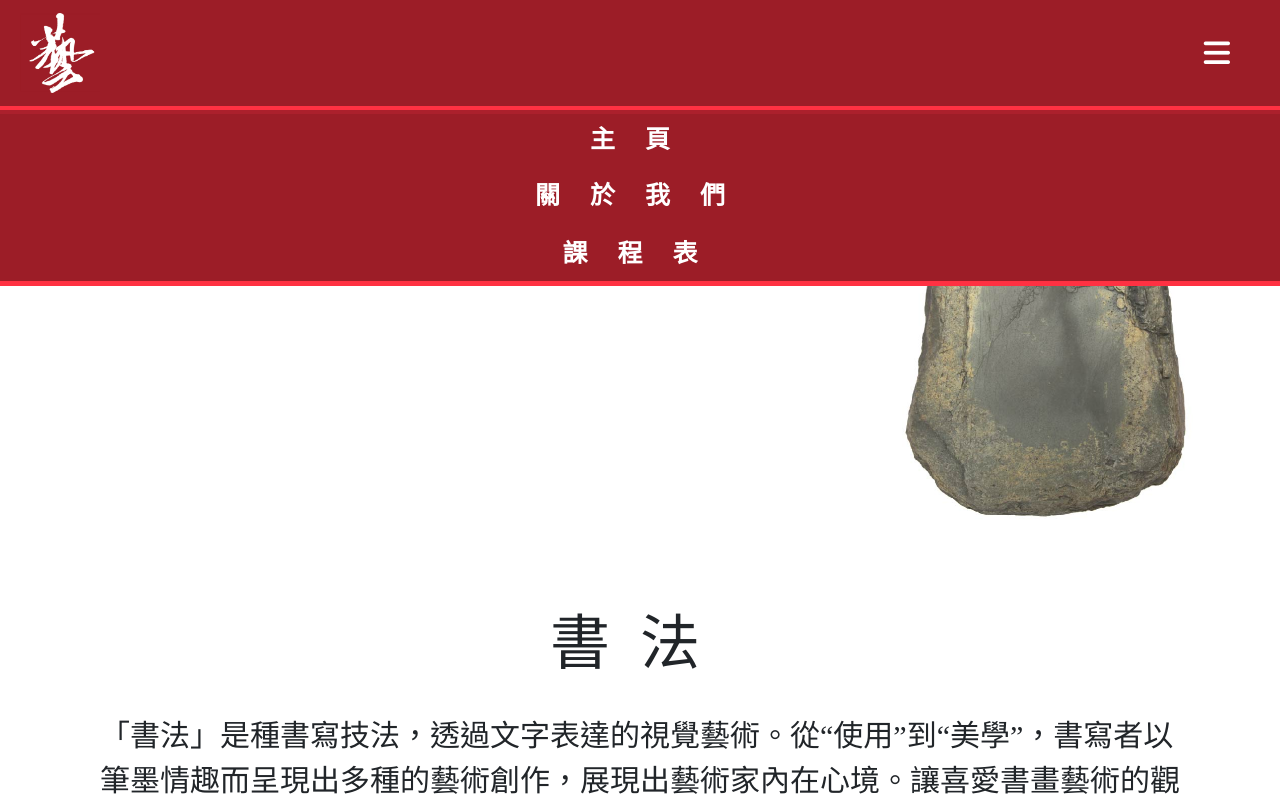
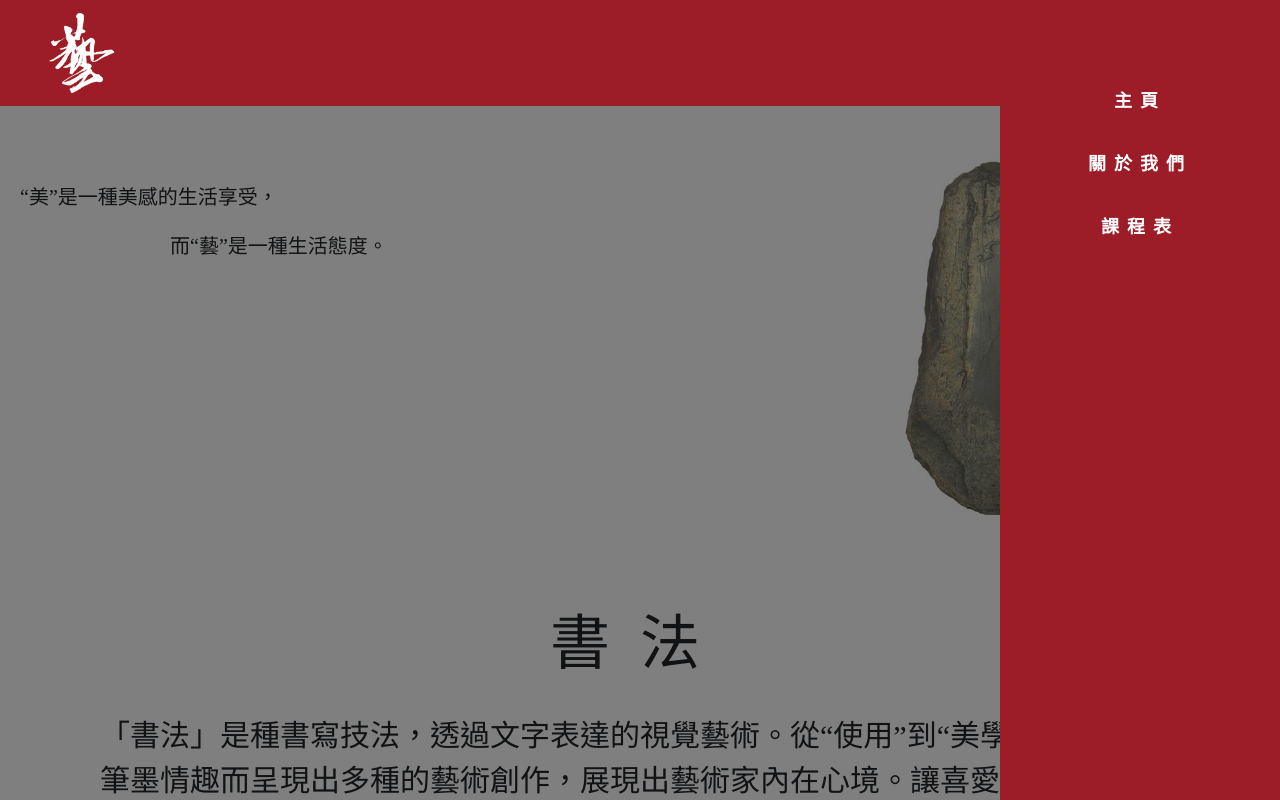
Before and after one commit to Typhoon1612/E-Culture-Center-Website, a website built with Vite: page index.html in a window 1280 px wide. Both pictures are taken after a click on the icon 1216 px from the left and 53 px from the top of the page. Shown: the top 800 px of the page. Built offline with nearby package versions, Linux system fonts and the light colour scheme; a web font is replaced by a local one.

Commit message:
feat: add vite dev server and right-side drawer navigation

```diff
--- a/content.css
+++ b/content.css
@@ -57,10 +57,14 @@
 }
 
 .ecc-location-image{
-    height:100%;
+    align-self: stretch;
+    flex-shrink: 0;
 }
 .ecc-location-image img{
-    width:300px;
+    display: block;
+    width: 300px;
+    height: 100%;
+    object-fit: cover;
     border-radius: 50px 0 0 50px;
 }
 
@@ -79,11 +83,14 @@
     border-radius: 50px;
 }
 .founder-intro-image{
-    height: 100%;
+    align-self: stretch;
+    flex-shrink: 0;
 }
 .founder-intro-image img{
-    width:300px;
-    height: 200px;
+    display: block;
+    width: 300px;
+    height: 100%;
+    object-fit: cover;
     border-radius: 50px 0 0 50px;
 }
 .founder-intro-text{
--- a/index.html
+++ b/index.html
@@ -17,6 +17,7 @@
 <style>
     body{
         width: auto;
+        overflow-x: hidden;
         font-family: 'Zen Antique Soft', 'Times New Roman', Times, serif;
     }
 </style>
--- a/mainpage.js
+++ b/mainpage.js
@@ -1,6 +1,31 @@
 const menuIcon = document.getElementById("bars-icon");
-const dropdownMenu = document.getElementById("nav_section");
+const drawerMenu = document.getElementById("nav_section");
 
+// Create overlay
+const overlay = document.createElement("div");
+overlay.classList.add("drawer-overlay");
+document.body.appendChild(overlay);
+
+function openDrawer() {
+    drawerMenu.classList.add("show-nav-section");
+    overlay.classList.add("show");
+    document.body.style.overflow = "hidden";
+}
+
+function closeDrawer() {
+    drawerMenu.classList.remove("show-nav-section");
+    overlay.classList.remove("show");
+    document.body.style.overflow = "";
+}
+
+// Toggle drawer on hamburger click
 menuIcon.addEventListener("click", () => {
-    dropdownMenu.classList.toggle("show-nav-section");
+    drawerMenu.classList.contains("show-nav-section") ? closeDrawer() : openDrawer();
 });
+
+overlay.addEventListener("click", closeDrawer);
+
+// Close drawer when a nav link is clicked
+drawerMenu.querySelectorAll(".nav-btn").forEach(btn => {
+    btn.addEventListener("click", closeDrawer);
+});
--- a/nav_foo.css
+++ b/nav_foo.css
@@ -4,9 +4,9 @@
     width:100%;
     background-color: #9C1D27;
     padding: 20px 0px;
-    position: fixed; /* Add this to make the navbar fixed */
-    top: 0; /* Stick it to the top of the viewport */
-    z-index: 2; /* Ensure it's above other elements */
+    position: fixed;
+    top: 0;
+    z-index: 300;
 }
 
 .ecc_logo{
@@ -150,19 +150,44 @@
     /***Navbar***/
     .navbar {
         display: flex;
-        padding: 3px 0px;
+        justify-content: space-between;
+        align-items: center;
+        padding: 3px 20px;
         gap: 0px;
     }
     .nav-section {
-        position: absolute;
-        top: 100%;
-        left: 0;
-        margin-right: 0px; /* This line is relevant */
+        position: fixed;
+        top: 0;
+        right: 0;
+        height: 100vh;
+        width: 280px;
+        margin-right: 0px;
         background-color: #9C1D27;
-        display: none;
+        display: flex;
         flex-direction: column;
         align-items: flex-start;
-        z-index: 2;
+        z-index: 200;
+        transform: translateX(100%);
+        transition: transform 0.3s ease;
+        overflow-y: auto;
+        padding-top: 70px;
+        gap: 0px;
+    }
+    .nav-section .nav-btn{
+        display: flex;
+        text-align: center;
+        font-size: 18px;
+        font-weight: bold;
+        letter-spacing: 8px;
+        width: 100%;
+        justify-content: center;
+        align-items: center;
+        border-radius: 0px;
+        padding: 18px 0px;
+    }
+    .nav-section .nav-btn:hover{
+        background-color: #ff3142;
+        border-radius: 0%;
     }
     .ecc_logo{
         left: 10px;
@@ -172,39 +197,22 @@
         display: flex;
     }
     .show-nav-section{
-        display: flex;
-        flex-direction: column;
+        transform: translateX(0);
+    }
+    .drawer-overlay{
+        display: none;
+        position: fixed;
+        top: 0;
+        left: 0;
         width: 100%;
-        margin: auto !important;
-        padding: auto;
-        z-index: 2;
-        gap: 0px;
-        #mainpage-nav{
-            border-top: 8px ridge #ff3142;
-        }
-        .nav-btn{
-            display: flex;
-            text-align: center;
-            font-size: 25px;
-            font-weight: bold;
-            height: 60px;
-            letter-spacing: 30px;
-            width: 100%;
-            justify-content: center;
-            align-items: center;
-            border-radius: 0px;
-            padding: 2px 0px;
-            padding-left: 10px;
-        }
-        .nav-btn:hover{
-            background-color: #ff3142;
-            width: 100%;
-            border-radius: 0%;
-        }
-        #timetable-nav{
-            border-bottom: 5px solid #ff3142;
-        }
+        height: 100%;
+        background-color: rgba(0, 0, 0, 0.5);
+        z-index: 199;
     }
+    .drawer-overlay.show{
+        display: block;
+    }
+
 
     /***Footer***/
     .footer{
```
Also changed, not shown: package.json (added, +23 -0 lines), 2 other files.
